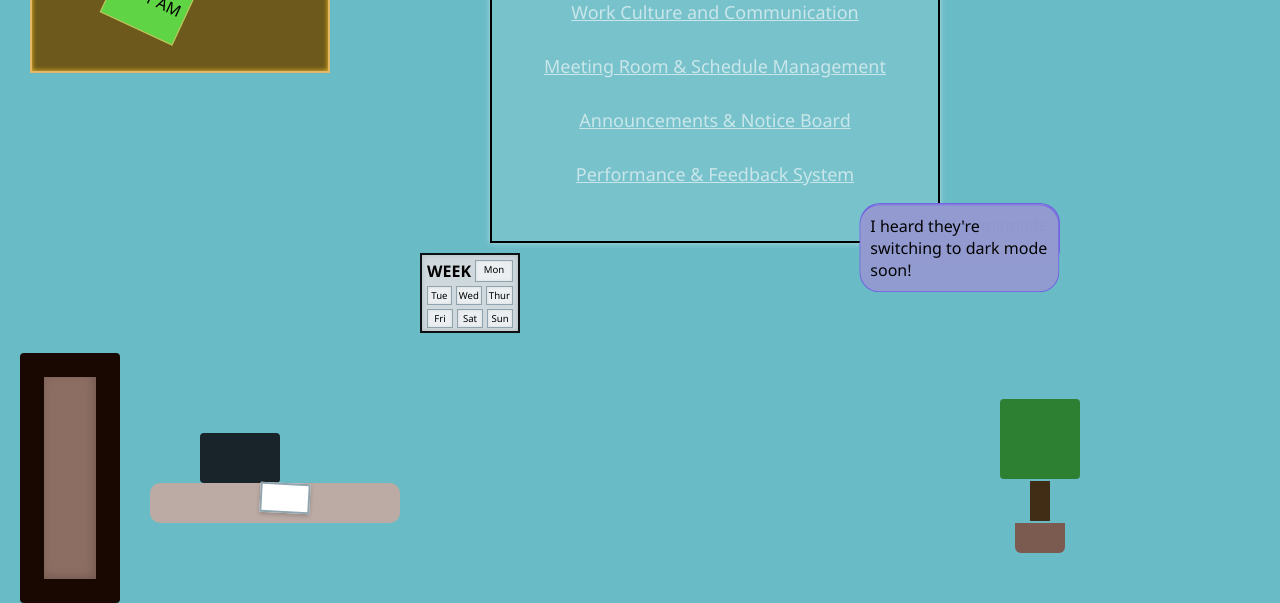
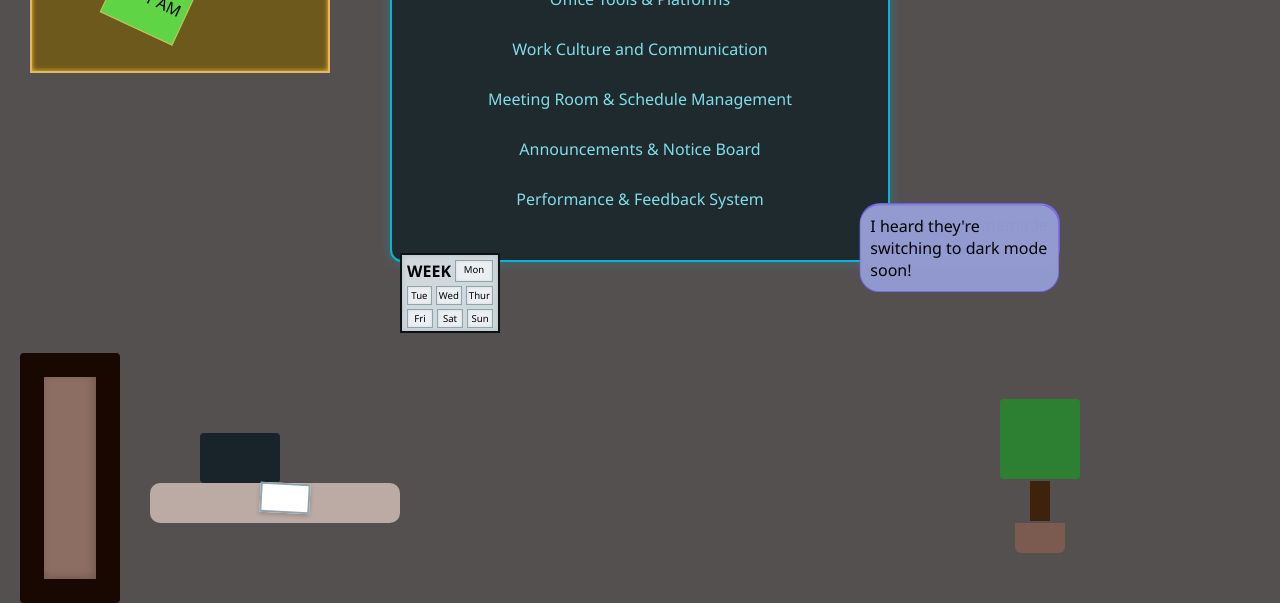
Before and after one commit to Shamli-Singh-Yadav/CSS-Art-Office-Culture, a plain HTML site: page index.html in a window 1280 px wide. Shown: the part 197-800 px from the top of the page. Drawn offline with Linux system fonts and the light colour scheme.

Commit message:
Update style.css

```diff
--- a/style.css
+++ b/style.css
@@ -13,12 +13,11 @@ body {
   position: relative;
   width: 100%;
   height: 100vh;
-  background: #69bbc6;
+  background: #555050;
   overflow: hidden;
   padding: 40px;
 }
 
-/* Window */
 .window {
   width: 120px;
   height: 100px;
@@ -30,7 +29,6 @@ body {
   box-shadow: inset 0 0 10px #fa81afd5;
 }
 
-/* Door */
 .door {
   width: 100px;
   height: 250px;
@@ -43,7 +41,6 @@ body {
   box-shadow: inset -2px -2px 10px rgba(0,0,0,0.2);
 }
 
-/* Table */
 .table {
   width: 250px;
   height: 40px;
@@ -54,7 +51,6 @@ body {
   border-radius: 10px;
 }
 
-/* Laptop */
 .laptop-screen {
   width: 80px;
   height: 50px;
@@ -65,7 +61,6 @@ body {
   border-radius: 4px;
 }
 
-/* Bulletin Board */
 .bulletin-board {
   width: 300px;
   height: 220px;
@@ -77,7 +72,6 @@ body {
   box-shadow: inset 0 0 5px #fbc02d;
 }
 
-/* Sticky Notes */
 .sticky-notes div {
     text-align: center;
   width: 80px;
@@ -106,19 +100,18 @@ body {
     transform: rotate(-30deg);
  }
 
-/* Calendar */
+
 .calender {
   width: 100px;
   height: 80px;
   background: #cfd8dc;
   position: absolute;
   top: 450px;
-  left: 420px;
+  left: 400px;
   border: 2px solid #0d1113;
   box-shadow: inset 0 0 5px #b0bec5;
 }
 
-/* Open Mails */
 .open-mails {
   width: 50px;
   height: 30px;
@@ -131,7 +124,6 @@ body {
   box-shadow: 0 2px 4px rgba(0,0,0,0.2);
 }
 
-/* Chat Bubbles (Animated Office Talk) */
 .convo div {
   width: 200px;
   padding: 10px;
@@ -231,30 +223,34 @@ margin: 0 auto;
 
 
 .menu {
-  display:flex;
-  flex-direction: column;
-  align-items: center;
-  height: 400px;
-  width: 450px;
-  border: 2px solid black;
-  margin: 0px  450px 470px 450px;
-  background-color: rgba(255,255,255,0.1);
-  box-shadow:0 0 6px rgba(255,255,255, 0.5);
+  background-color: #1F2A2E;
+  border: 2px solid #00B8D4;
+  box-shadow: 0 0 12px rgba(0, 184, 212, 0.3);
+  color: #E0F7FA;
+  padding: 30px;
+  max-width: 500px;
+  margin: 0px auto;
+  text-align: center;
+  border-radius: 12px;
 }
 
-a{
-  color: #fff;
-  text-align: center;
-  font-weight: 400;
-  font-size: large;
-  height: 50px;
-  width: 350px;
-  padding: 2px;
-  margin: 2px;
-  opacity: 0.6;
+.menu h2 {
+  font-size: 2.2rem;
+  color: #E1F5FE;
 }
 
-a:hover{
-  opacity: 1;
-  box-shadow:0 0 4px rgba(47, 51, 54, 0.984);
+.menu a {
+  color: #80DEEA;
+  display: block;
+  margin: 12px 0;
+  text-decoration: none;
+  padding: 8px 0;
+  transition: background 0.3s ease, color 0.3s ease;
+  border-radius: 6px;
+  font-weight: 500;
 }
+
+.menu a:hover {
+  background: rgba(0, 184, 212, 0.15);
+  color: #ffffff;
+}
```
